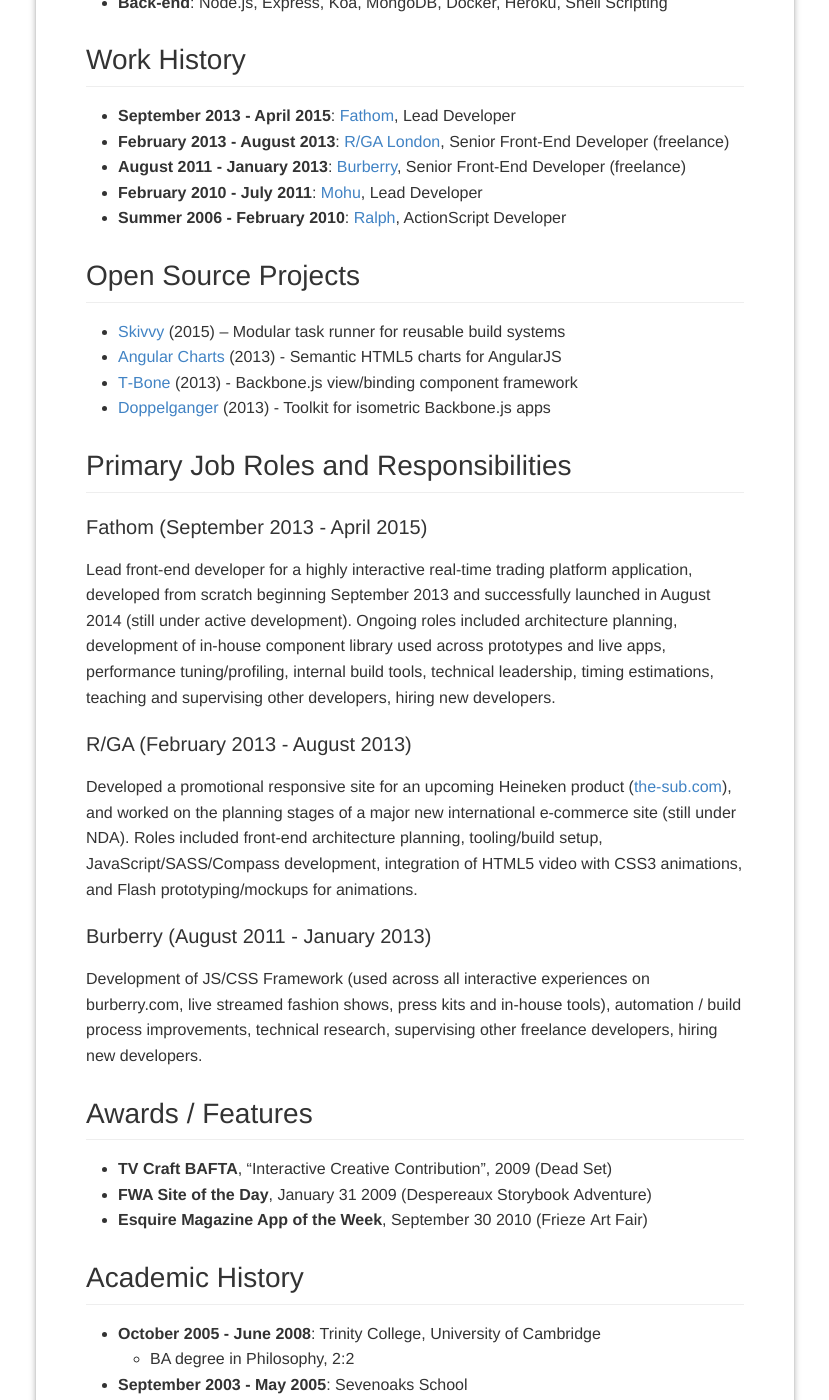
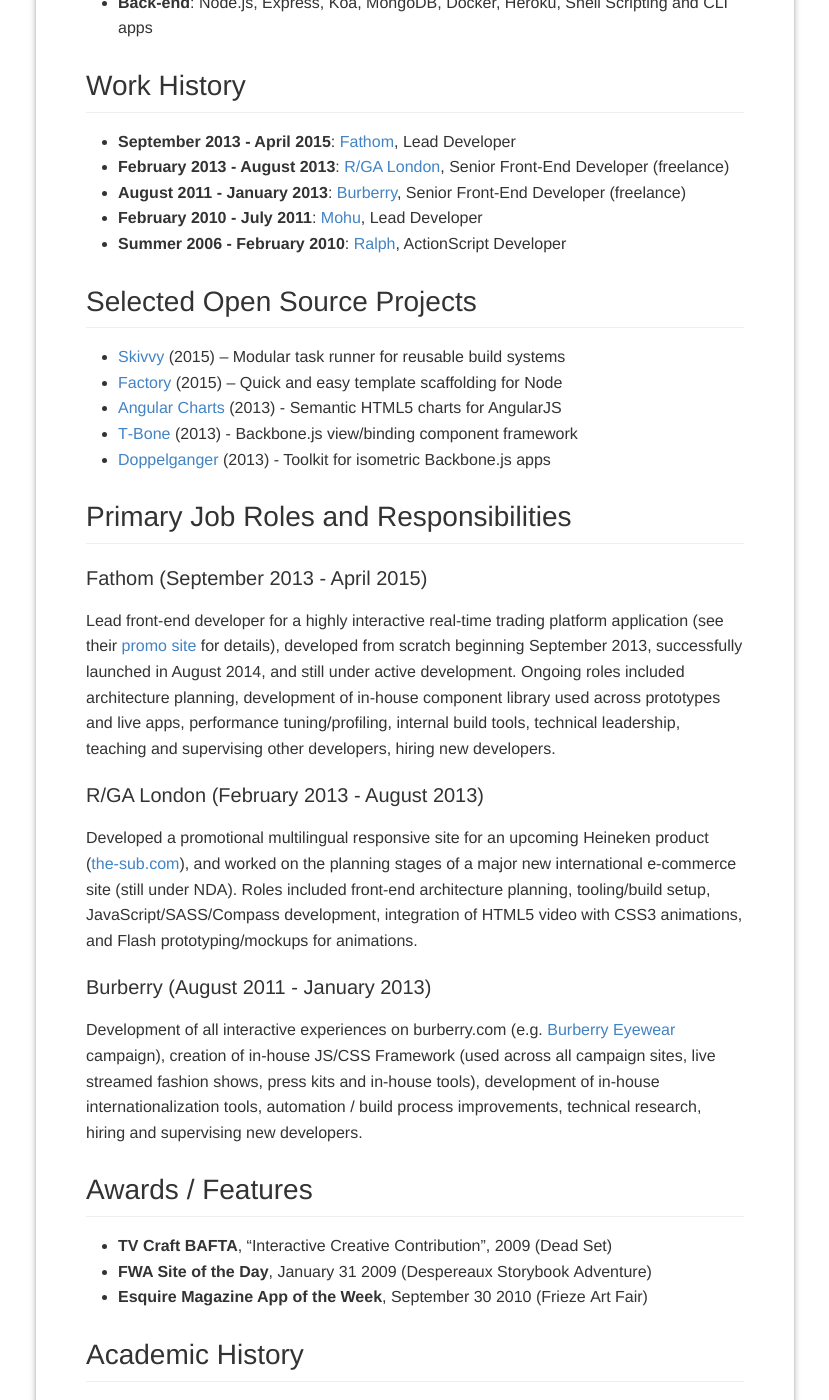
Before and after one commit to timkendrick/timkendrick.github.io, a Jekyll site: the page built from resume.html, in a window 1280 px wide and 1400 px high, scrolled down 797 px. Shown: the whole window, without its empty margins (225-1054 px from the left). Built offline with Jekyll 4.4.1, drawn with Linux system fonts in a browser that asks for light colours; a style sheet for code colours, icons or effects is not loaded; some of the changed text lies outside the part shown.

Commit message:
Update resumé

```diff
--- a/_includes/resume.md
+++ b/_includes/resume.md
@@ -14,9 +14,9 @@
 
 ## Frameworks / Techniques
 
-- **JavaScript**: React, AngularJS, ES6, RxJS/Highland.js, Backbone.js, Underscore.js, NW.js/Electron, Browserify/Webpack/Require.js, Jasmine/Mocha/Chai, Gulp/Grunt, JSDoc/ngdoc, jQuery
+- **JavaScript**: React, AngularJS, ES6, RxJS/Highland.js, Underscore.js/lodash, Jasmine/Mocha/Chai, Browserify/Webpack/Require.js, Gulp/Grunt, NW.js/Electron, JSDoc/ngdoc, jQuery
 - **CSS**: Stylus, SASS, BEM
-- **Back‑end**: Node.js, Express, Koa, MongoDB, Docker, Heroku, Shell Scripting
+- **Back‑end**: Node.js, Express, Koa, MongoDB, Docker, Heroku, Shell Scripting and CLI apps
 
 
 ## Work History
@@ -27,9 +27,10 @@
 - **February 2010 - July 2011**: [Mohu](http://studiomohu.com/), Lead Developer
 - **Summer 2006 - February 2010**: [Ralph](http://ralphandco.com/), ActionScript Developer
 
-## Open Source Projects
+## Selected Open Source Projects
 
-- [Skivvy](https://github.com/timkendrick/skivvy) (2015) – Modular task runner for reusable build systems
+- [Skivvy](https://github.com/skivvyjs/skivvy) (2015) – Modular task runner for reusable build systems
+- [Factory](https://github.com/timkendrick/factory) (2015) – Quick and easy template scaffolding for Node
 - [Angular Charts](https://github.com/timkendrick/angular-charts) (2013) - Semantic HTML5 charts for AngularJS
 - [T‑Bone](https://github.com/timkendrick/t-bone) (2013) - Backbone.js view/binding component framework
 - [Doppelganger](https://github.com/timkendrick/doppelganger) (2013) - Toolkit for isometric Backbone.js apps
@@ -42,17 +43,17 @@
 
 #### Fathom (September 2013 - April 2015)
 
-Lead front‑end developer for a highly interactive real‑time trading platform application, developed from scratch beginning September 2013 and successfully launched in August 2014 (still under active development). Ongoing roles included architecture planning, development of in‑house component library used across prototypes and live apps, performance tuning/profiling, internal build tools, technical leadership, timing estimations, teaching and supervising other developers, hiring new developers.
+Lead front‑end developer for a highly interactive real‑time trading platform application (see their [promo site](http://www.tradeweb.com/landing/us_corporate_bonds/index.html) for details), developed from scratch beginning September 2013, successfully launched in August 2014, and still under active development. Ongoing roles included architecture planning, development of in‑house component library used across prototypes and live apps, performance tuning/profiling, internal build tools, technical leadership, teaching and supervising other developers, hiring new developers.
 
 
-#### R/GA (February 2013 - August 2013)
+#### R/GA London (February 2013 - August 2013)
 
-Developed a promotional responsive site for an upcoming Heineken product ([the-sub.com](https://www.the-sub.com/)), and worked on the planning stages of a major new international e‑commerce site (still under NDA). Roles included front‑end architecture planning, tooling/build setup, JavaScript/SASS/Compass development, integration of HTML5 video with CSS3 animations, and Flash prototyping/mockups for animations.
+Developed a promotional multilingual responsive site for an upcoming Heineken product ([the-sub.com](https://www.the-sub.com/)), and worked on the planning stages of a major new international e‑commerce site (still under NDA). Roles included front‑end architecture planning, tooling/build setup, JavaScript/SASS/Compass development, integration of HTML5 video with CSS3 animations, and Flash prototyping/mockups for animations.
 
 
 #### Burberry (August 2011 - January 2013)
 
-Development of JS/CSS Framework (used across all interactive experiences on burberry.com, live streamed fashion shows, press kits and in‑house tools), automation / build process improvements, technical research, supervising other freelance developers, hiring new developers.
+Development of all interactive experiences on burberry.com (e.g. [Burberry Eyewear](http://preview.timkendrick.co.uk/burberry-eyewear/) campaign), creation of in-house JS/CSS Framework (used across all campaign sites, live streamed fashion shows, press kits and in‑house tools), development of in-house internationalization tools, automation / build process improvements, technical research, hiring and supervising new developers.
 
 
 ## Awards / Features
```
Also changed, not shown: 1 other file.
